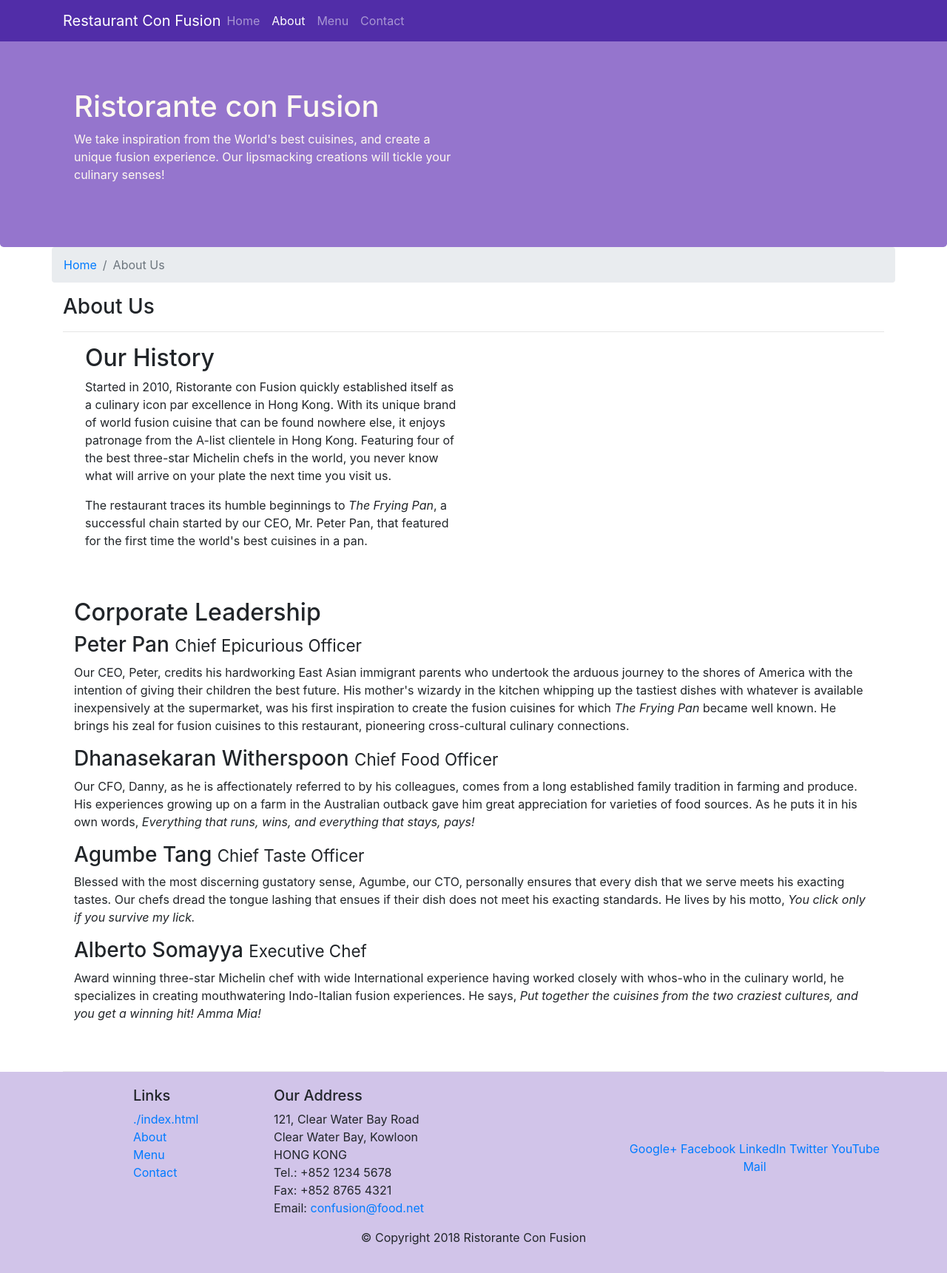
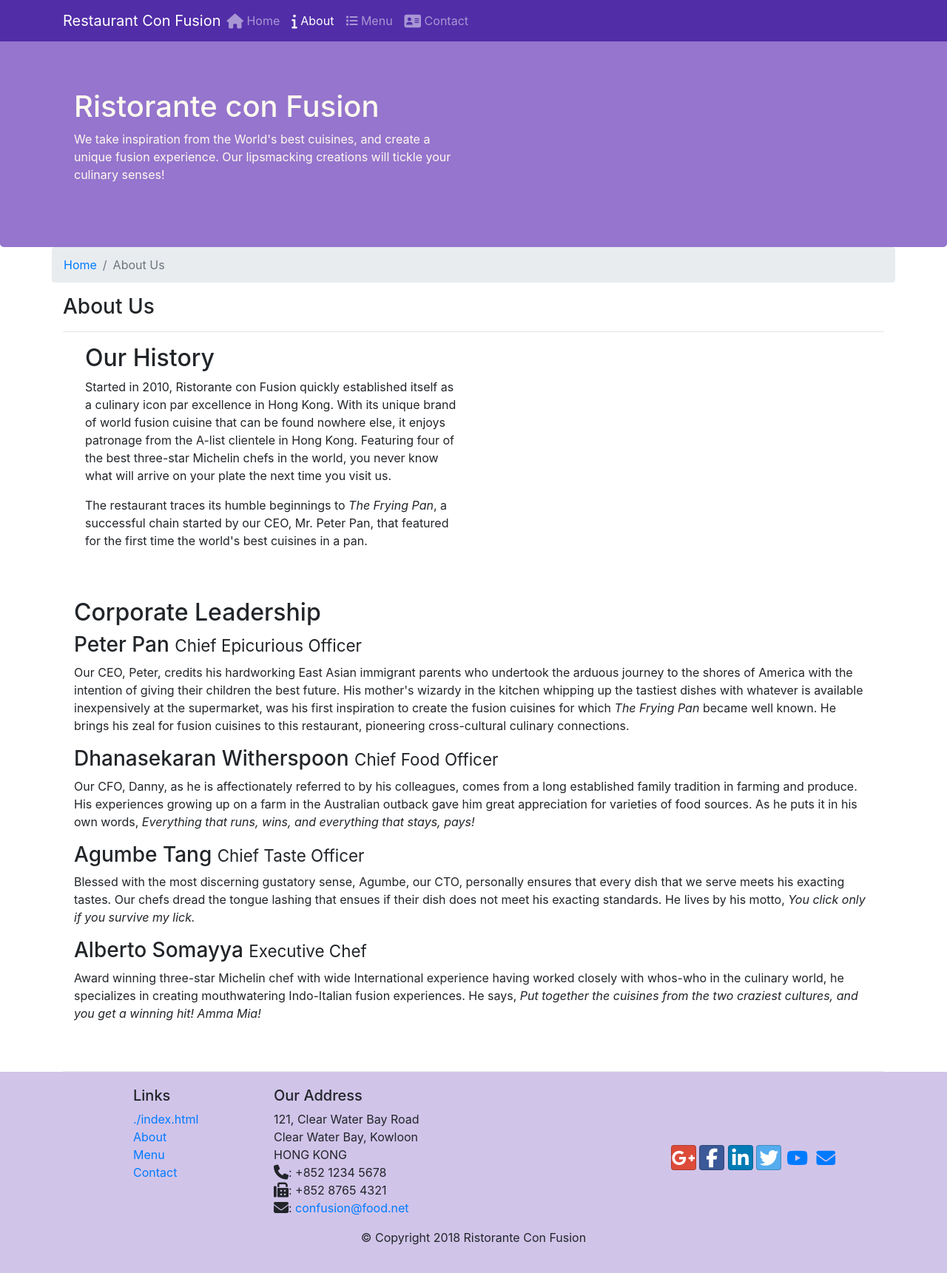
Before and after one commit to prevaldas/assinment1, a website: page aboutus.html in a window 1280 px wide. Shown: the whole page at 74% size. Drawn offline with nearby package versions, Linux system fonts and the light colour scheme.

Commit message:
icon fonts

```diff
--- a/aboutus.html
+++ b/aboutus.html
@@ -9,6 +9,8 @@
 
         <!-- Bootstrap CSS -->
         <link rel="stylesheet" href="node_modules/bootstrap/dist/css/bootstrap.min.css">
+            <link rel="stylesheet" href="node_modules/font-awesome/css/font-awesome.min.css">
+            <link rel="stylesheet" href="node_modules/bootstrap-social/bootstrap-social.css">
         <link rel="stylesheet" href="css/styles.css" type="text/css">
     <title>Ristorante Con Fusion: About Us</title>
 </head>
@@ -22,10 +24,10 @@
             <a class="navbar-brand mr-auto" href="index.html">Restaurant Con Fusion</a>
             <div class="collapse navbar-collapse" id="Navbar">
                 <ul class="navbar-nav mr-auto">
-                    <li class="nav-item"><a class="nav-link" href="./index.html">Home</a></li>
-                    <li class="nav-item active"><a class="nav-link" href="./aboutus.html">About</a></li>
-                    <li class="nav-item"><a class="nav-link" href="#">Menu</a></li>
-                    <li class="nav-item"><a class="nav-link" href="#">Contact</a></li>
+                    <li class="nav-item"><a class="nav-link" href="./index.html"><span class="fa fa-home fa-lg"></span> Home</a></li>
+                    <li class="nav-item active"><a class="nav-link" href="./aboutus.html"><span class="fa fa-info fa-lg"></span> About</a></li>
+                    <li class="nav-item"><a class="nav-link" href="#"><span class="fa fa-list fa-lg>"></span> Menu</a></li>
+                    <li class="nav-item"><a class="nav-link" href="#"><span class="fa fa-address-card fa-lg"></span> Contact</a></li>
                 </ul>
             </div>
         </div>
@@ -100,19 +102,19 @@
 		              121, Clear Water Bay Road<br>
 		              Clear Water Bay, Kowloon<br>
 		              HONG KONG<br>
-		              Tel.: +852 1234 5678<br>
-		              Fax: +852 8765 4321<br>
-		              Email: <a href="mailto:confusion@food.net">confusion@food.net</a>
+                    <i class="fa fa-phone fa-lg"></i>: +852 1234 5678<br>
+                    <i class="fa fa-fax fa-lg"></i>: +852 8765 4321<br>
+                    <i class="fa fa-envelope fa-lg"></i>: <a href="mailto:confusion@food.net">confusion@food.net</a>
 		           </address>
                 </div>
                 <div class="col-12 col-sm-4 align-self-center">
                     <div class="text-center">
-                        <a href="http://google.com/+">Google+</a>
-                        <a href="http://www.facebook.com/profile.php?id=">Facebook</a>
-                        <a href="http://www.linkedin.com/in/">LinkedIn</a>
-                        <a href="http://twitter.com/">Twitter</a>
-                        <a href="http://youtube.com/">YouTube</a>
-                        <a href="mailto:">Mail</a>
+                        <a class="btn btn-social-icon btn-google" href="http://google.com/+"><i class="fa fa-google-plus fa-lg"></i></a>
+                        <a class="btn btn-social-icon btn-facebook" href="http://www.facebook.com/profile.php?id="><i class="fa fa-facebook fa-lg"></i></a>
+                        <a class="btn btn-social-icon btn-linkedin" href="http://www.linkedin.com/in/"><i class="fa fa-linkedin fa-lg"></i></a>
+                        <a class="btn btn-social-icon btn-twitter" href="http://twitter.com/"><i class="fa fa-twitter fa-lg"></i></a>
+                        <a class="btn btn-social-icon btn-youtube" href="http://youtube.com/"><i class="fa fa-youtube fa-lg"></i></a>
+                        <a class="btn btn-social-icon" href="mailto:"><i class="fa fa-envelope fa-lg"></i></a>
                     </div>
                 </div>
            </div>
--- a/package.json
+++ b/package.json
@@ -15,6 +15,7 @@
   },
   "dependencies": {
     "bootstrap": "^4.0.0",
+    "bootstrap-social": "^5.1.1",
     "jquery": "^3.3.1",
     "popper.js": "^1.12.9",
     "save": "^2.5.0"
```
Also changed, not shown: index.html (+17 -13 lines), 1 other file.
